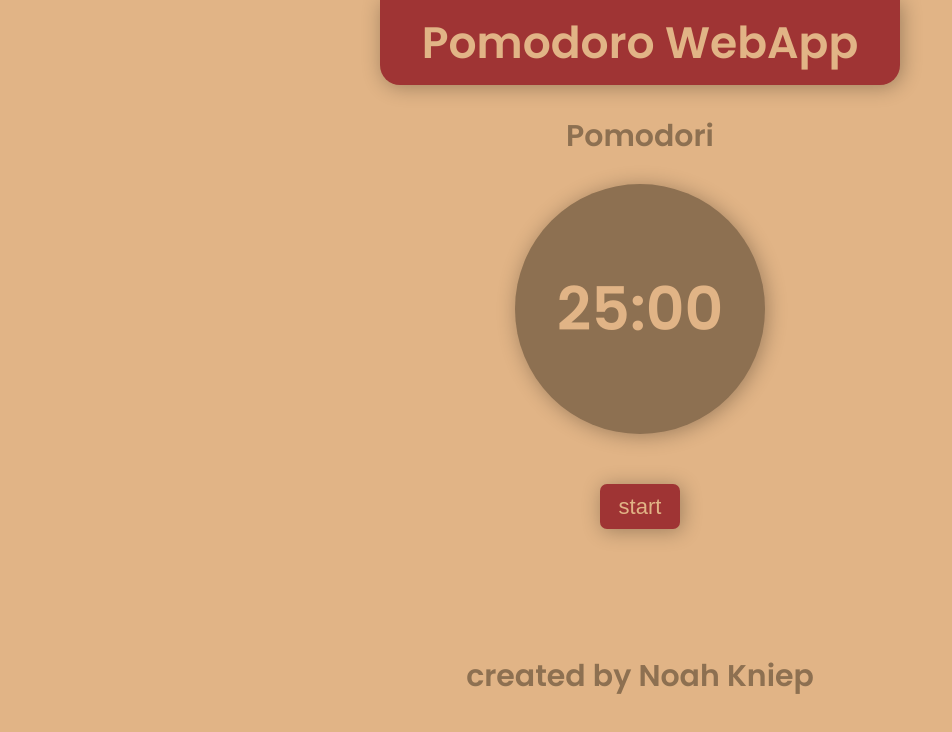
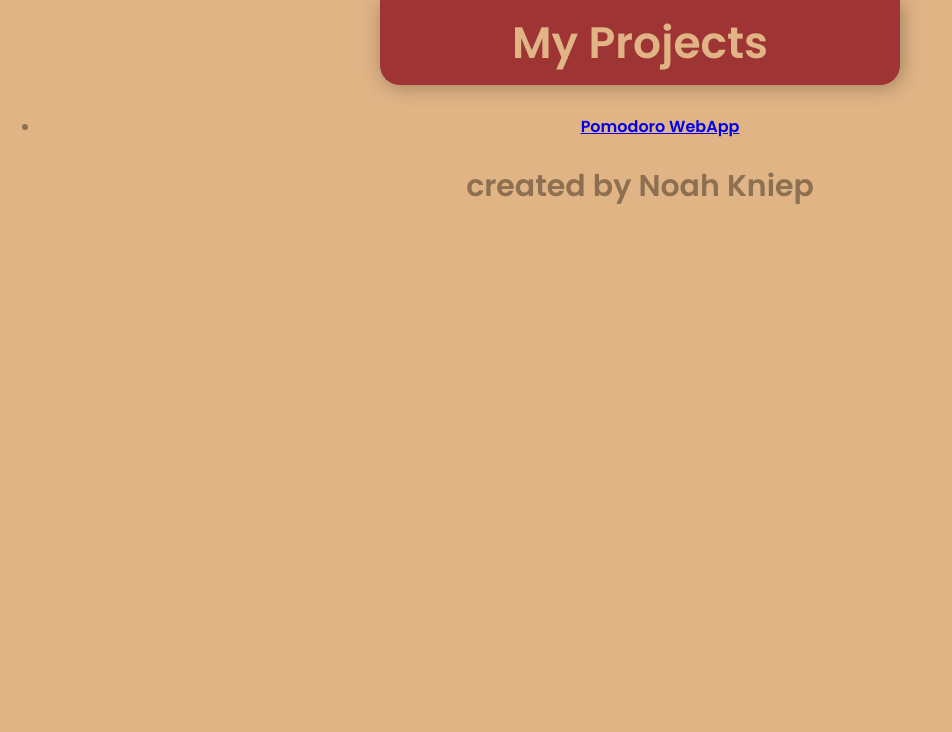
Before and after one commit to Noahknp38/Noahknp38.github.io, a plain HTML site: page index.html in a window 1280 px wide. Shown: the whole page, without its empty margins (0-952 px from the left). Drawn offline with Linux system fonts and the light colour scheme.

Commit message:
index.html

```diff
--- a/index.html
+++ b/index.html
@@ -1,33 +1,22 @@
 <!DOCTYPE html>
 <html lang="en">
-
 <head>
     <meta charset="UTF-8">
     <meta name="viewport" content="width=device-width, initial-scale=1.0">
-    <title>Pomodoro WebApp</title>
+    <title>Noahknp38-Landingpage</title>
     <link rel="stylesheet" href="style.css">
-    <script src="script.js" defer></script>
 </head>
-
 <body>
 
     <center>
-        <h1>Pomodoro WebApp</h1>
+        <h1>My Projects</h1>
 
-        <h2 id="status-text" class="status-text">Pomodori</h2>
+        <ul>
+            <li><a href="https://noahknp38.github.io/pomodoro">Pomodoro WebApp</a></li>
+        </ul>
 
-        <div class="clock" id="clock">
-            <h2 id="time">25:00</h2>
-        </div>
-
-        <button id="start-btn" onclick="startPomodori()">start</button>
-
-        <footer>
-            <h2>created by Noah Kniep</h2>
-        </footer>
-
+        <h2>created by Noah Kniep</h2>
     </center>
 
 </body>
-
 </html>
```
